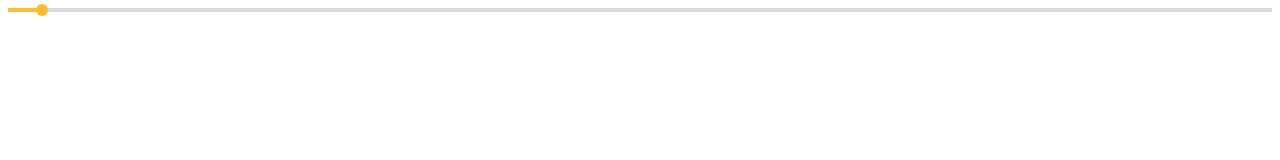
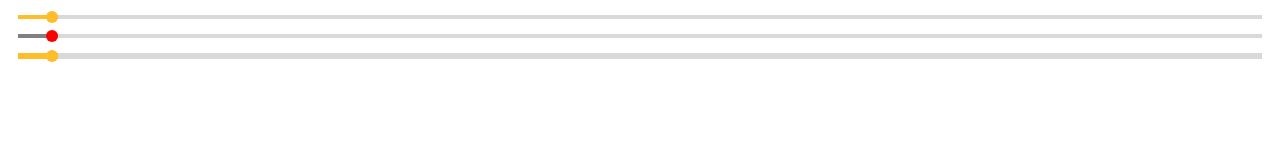
Before and after one commit to fossabot/media-player, a website built with Parcel: page index.html in a window 1280 px wide. Built offline with nearby package versions, Linux system fonts and the light colour scheme.

Commit message:
add more example for slider; fix custom class name for slider

```diff
--- a/index.html
+++ b/index.html
@@ -6,11 +6,22 @@
     <meta name="viewport" content="width=device-width, initial-scale=1.0">
     <meta http-equiv="X-UA-Compatible" content="ie=edge">
     <title>audio player</title>
+    <link rel="stylesheet" href="./style.css">
 </head>
 
 <body>
     <div class="app">
-        <div id="slider1"></div>
+        <div class="slider-example">
+            <div id="slider1"></div>
+        </div>
+
+        <div class="slider-example">
+            <div id="slider2"></div>
+        </div>
+
+        <div class="slider-example">
+            <div id="slider3"></div>
+        </div>
     </div>
     <script src="./src/index.js"></script>
 </body>
--- a/src/index.js
+++ b/src/index.js
@@ -1,5 +1,16 @@
 import RangeSlider from "./rangeSlider";
 
-const rangeSlider = new RangeSlider({
+new RangeSlider({
   host: document.querySelector("#slider1")
 });
+
+new RangeSlider({
+  host: document.querySelector("#slider2"),
+  className: "my-slider"
+});
+
+new RangeSlider({
+  host: document.querySelector("#slider3"),
+  barHeight: 6,
+  draggerWidth: 10
+});
--- a/src/rangeSlider.js
+++ b/src/rangeSlider.js
@@ -1,3 +1,5 @@
+// reference: https://stackoverflow.com/a/33006528/1553656
+
 import "./rangeSlider.css";
 
 const defaultOptions = {
@@ -10,7 +12,7 @@ const defaultOptions = {
 
   total: 100,
   current: 0,
-  draggerWidth: 12,
+  draggerSize: 12,
   barHeight: 4
 };
 
@@ -26,7 +28,7 @@ export default class RangeSlider {
 
   createContainer() {
     const container = document.createElement("div");
-    container.className = "range-slider";
+    container.className = `range-slider ${this.options.className}`;
     container.style.height = `${this.options.barHeight}px`;
     container.onclick = event => {
       console.log("progress bar clicked", event.pageX);
@@ -37,16 +39,17 @@ export default class RangeSlider {
   createBar() {
     const bar = document.createElement("span");
     bar.style.height = `${this.options.barHeight}px`;
-    bar.style.paddingLeft = `${this.options.draggerWidth / 2}px`;
-    bar.style.paddingRight = `${this.options.draggerWidth / 2}px`;
+    bar.style.paddingLeft = `${this.options.draggerSize / 2}px`;
+    bar.style.paddingRight = `${this.options.draggerSize / 2}px`;
     bar.className = "progress-bar";
     return bar;
   }
 
   createDragger() {
     const dragger = document.createElement("span");
-    dragger.style.width = `${this.options.draggerWidth}px`;
-    dragger.style.top = `-${(this.options.draggerWidth -
+    dragger.style.width = `${this.options.draggerSize}px`;
+    dragger.style.height = `${this.options.draggerSize}px`;
+    dragger.style.top = `-${(this.options.draggerSize -
       this.options.barHeight) /
       2}px`;
     // dragger.style.right = `-${DRAGGER_WITH / 2}px`;
--- /dev/null
+++ b/style.css
@@ -0,0 +1,11 @@
+.slider-example {
+    margin: 15px 10px;
+}
+
+.slider-example .my-slider .progress-bar {
+    background: grey
+}
+
+.slider-example .my-slider .progress-dragger {
+    background: red
+}
```
